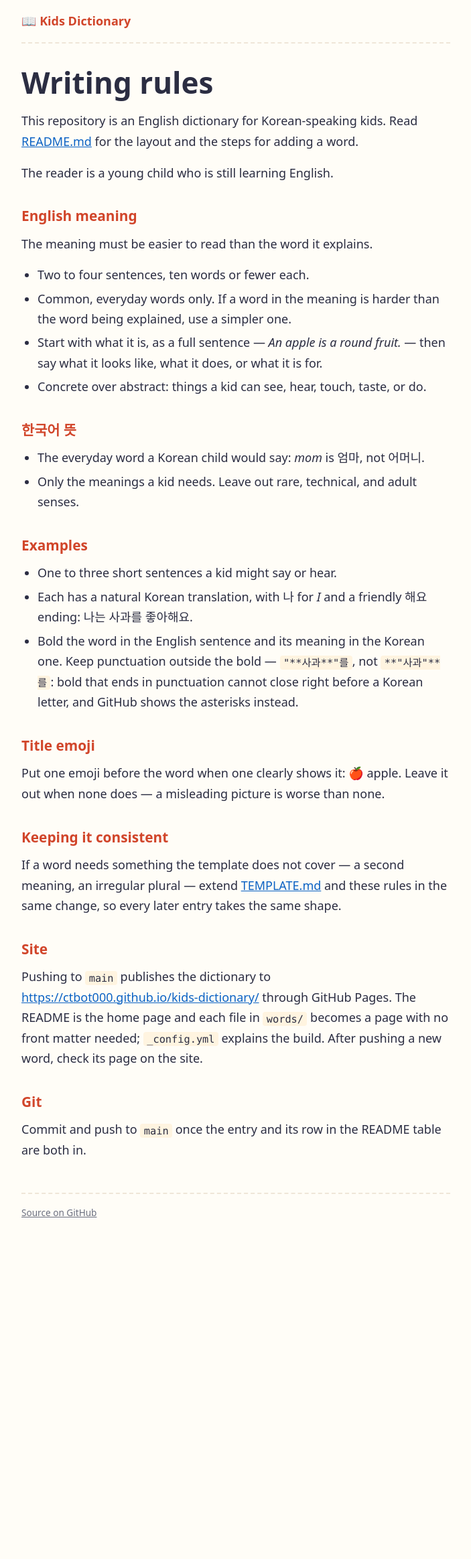
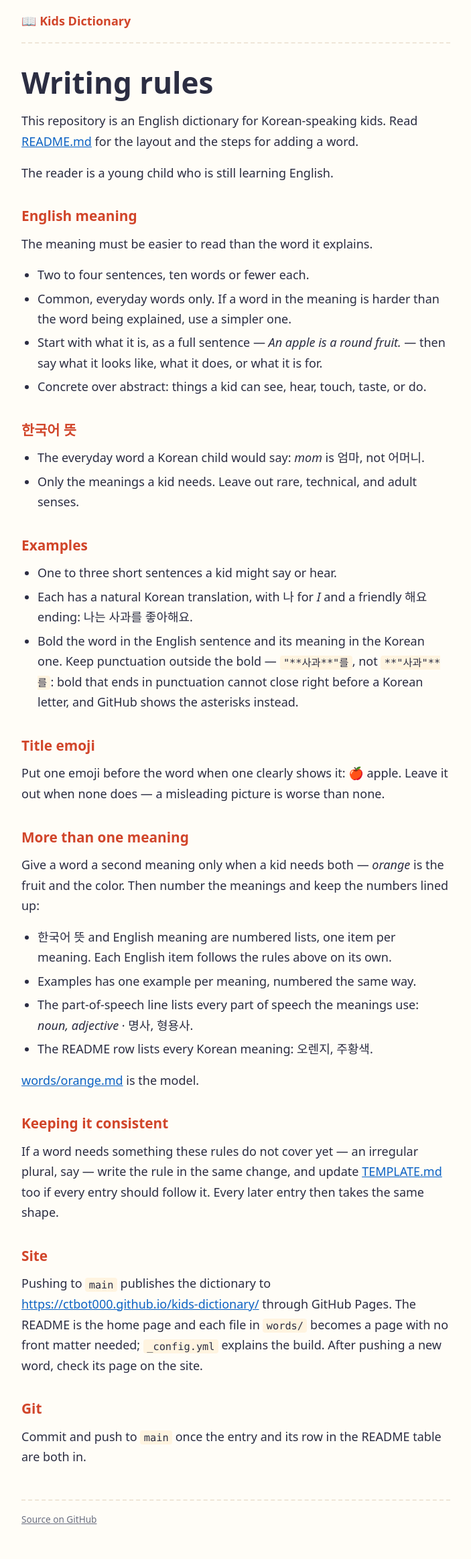
Before and after one commit to ctbot000/kids-dictionary, a Jekyll site: the page built from CLAUDE.md, in a window 1280 px wide. Shown: the whole page at 67% size, without its empty margins (288-991 px from the left). Built offline with Jekyll 4.4.1, drawn with Linux system fonts in a browser that asks for light colours; our own code applies the rules of GitHub Pages for plain Markdown files; Markdown is read by kramdown in place of the engine named in the settings; before the commit the page ends 1870 px from its top, so only the background shows below that.

Commit message:
Add orange, the first word with two meanings
A kid needs both the fruit and the color, so the meanings are numbered and
lined up across 한국어 뜻, English meaning and Examples. CLAUDE.md now says
how, with orange as the model, and the layout sizes a numbered list of Korean
meanings like a single one.

Co-Authored-By: Claude Opus 5.5 <noreply@anthropic.com>

```diff
--- a/CLAUDE.md
+++ b/CLAUDE.md
@@ -36,11 +36,26 @@ The meaning must be easier to read than the word it explains.
 Put one emoji before the word when one clearly shows it: 🍎 apple. Leave it
 out when none does — a misleading picture is worse than none.
 
+## More than one meaning
+
+Give a word a second meaning only when a kid needs both — *orange* is the
+fruit and the color. Then number the meanings and keep the numbers lined up:
+
+- 한국어 뜻 and English meaning are numbered lists, one item per meaning.
+  Each English item follows the rules above on its own.
+- Examples has one example per meaning, numbered the same way.
+- The part-of-speech line lists every part of speech the meanings use:
+  *noun, adjective* · 명사, 형용사.
+- The README row lists every Korean meaning: 오렌지, 주황색.
+
+[words/orange.md](words/orange.md) is the model.
+
 ## Keeping it consistent
 
-If a word needs something the template does not cover — a second meaning, an
-irregular plural — extend [TEMPLATE.md](TEMPLATE.md) and these rules in the
-same change, so every later entry takes the same shape.
+If a word needs something these rules do not cover yet — an irregular plural,
+say — write the rule in the same change, and update [TEMPLATE.md](TEMPLATE.md)
+too if every entry should follow it. Every later entry then takes the same
+shape.
 
 ## Site
 
--- a/_layouts/default.html
+++ b/_layouts/default.html
@@ -72,11 +72,13 @@
   th { background: var(--tint); }
   tr:last-child td { border-bottom: 0; }
   td a { font-weight: 700; text-decoration: none; }
-  /* A word page: big headword, part of speech under it, big Korean meaning,
-     and each example's translation under it without a second bullet. */
+  /* A word page: big headword, part of speech under it, big Korean meanings
+     (one, or a numbered list), and each example's translation under it
+     without a second bullet. */
   .word h1 { font-size: clamp(2.75rem, 2rem + 4vw, 4rem); margin-bottom: 0.25rem; }
   .word h1 + p { color: var(--muted); }
-  .word h2 + p > strong:only-child { font-size: 1.6rem; }
+  .word h2 + p > strong:only-child,
+  .word h2 + ol > li:has(> strong:only-child) { font-size: 1.6rem; }
   .word li > ul { list-style: none; padding-left: 0; margin: 0 0 0.75rem; color: var(--muted); }
   .back { margin-top: 2.5rem; }
   footer.site {
```
Also changed, not shown: README.md (+1 -0 lines), words/orange.md (added, +20 -0 lines).
